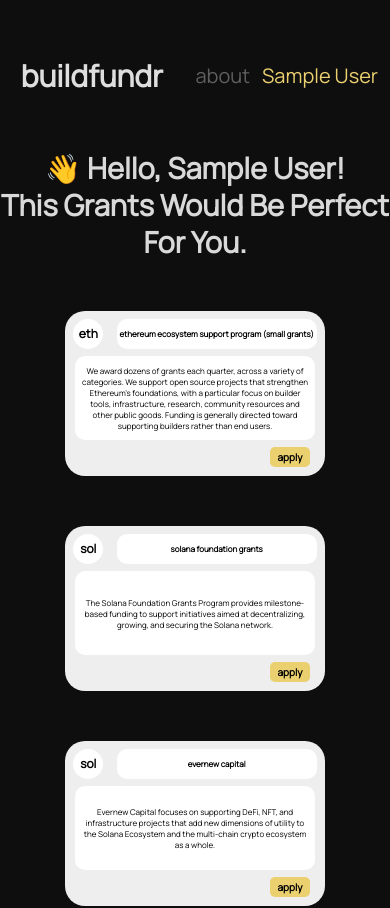
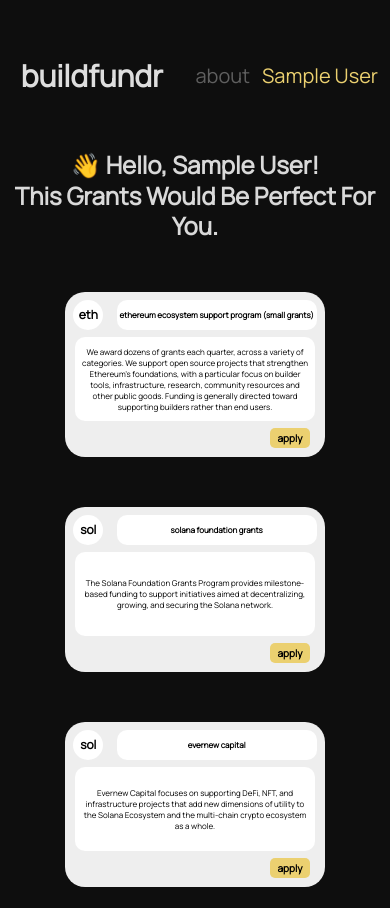
Before and after one commit to anxnt/buildfundr, a Next.js app: page /grants in a window 390 px wide. Shown: the top 908 px of the page. Built offline with nearby package versions, Linux system fonts and the light colour scheme; no server answers; sample sign-in values are in the browser's storage.

Commit message:
Update Home.module.css

```diff
--- a/styles/Home.module.css
+++ b/styles/Home.module.css
@@ -173,7 +173,7 @@
 @media screen and (max-width: 700px) {
 
   .greeting{
-    font-size: 35px !important;
+    font-size: 31px !important;
   }
 
   .tagline{
@@ -232,7 +232,7 @@
 @media screen and (max-width: 500px) {
 
   .greeting{
-    font-size: 29px !important;
+    font-size: 24px !important;
   }
   .grantc3{
     font-size: 8px;
@@ -276,7 +276,7 @@
 @media screen and (max-width: 350px) {
 
   .greeting{
-    font-size: 21px !important;
+    font-size: 18px !important;
   }
 
   .tagline{
```
